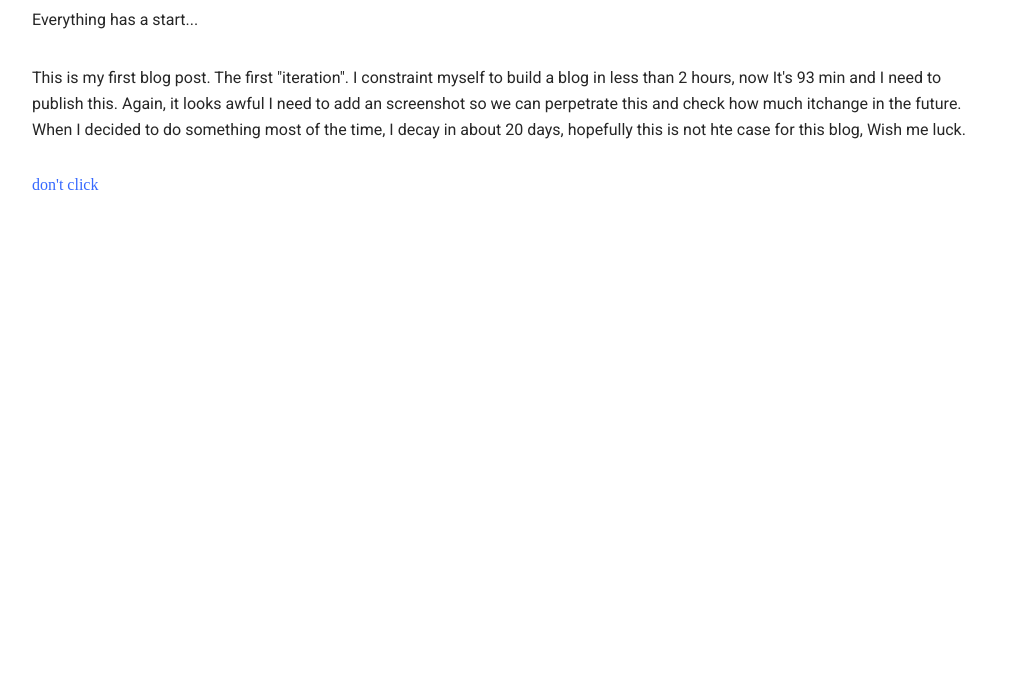
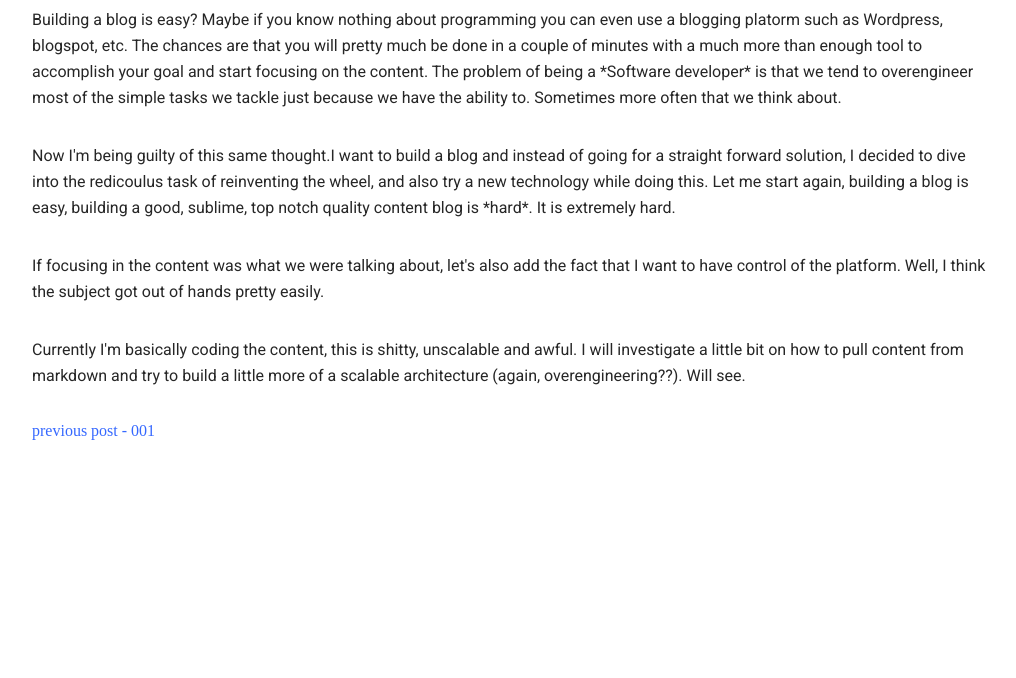
Before and after one commit to neomaxzero/blog, a Gatsby site: page / in a window 1280 px wide. Shown: the part 122-800 px from the top of the page, without its empty margins (128-1144 px from the left). Built offline with nearby package versions, Linux system fonts and the light colour scheme; Gatsby itself is replaced by a stand-in of ours; a web font is replaced by a local one.

Commit message:
Second post

```diff
--- a/src/pages/index.js
+++ b/src/pages/index.js
@@ -1,22 +1,7 @@
 import React from 'react'
-import { Link } from 'gatsby'
 
-import Layout from '../components/layout'
+import Post from './rough-start'
 
-const IndexPage = () => (
-  <Layout>
-    <h1>001</h1>
-    <p>Everything has a start...</p>
-    <p>
-      This is my first blog post. The first "iteration". I constraint myself to
-      build a blog in less than 2 hours, now It's 93 min and I need to publish
-      this. Again, it looks awful I need to add an screenshot so we can
-      perpetrate this and check how much itchange in the future. When I decided
-      to do something most of the time, I decay in about 20 days, hopefully this
-      is not hte case for this blog, Wish me luck.
-    </p>
-    <Link to="/page-2/">don't click</Link>
-  </Layout>
-)
+const IndexPage = () => <Post />
 
 export default IndexPage
--- /dev/null
+++ b/src/pages/rough-start.js
@@ -0,0 +1,41 @@
+import React from 'react'
+import { Link } from 'gatsby'
+
+import Layout from '../components/layout'
+
+const IndexPage = () => (
+  <Layout>
+    <h1>002 - Rough start</h1>
+    <p>
+      Building a blog is easy? Maybe if you know nothing about programming you
+      can even use a blogging platorm such as Wordpress, blogspot, etc. The
+      chances are that you will pretty much be done in a couple of minutes with
+      a much more than enough tool to accomplish your goal and start focusing on
+      the content. The problem of being a *Software developer* is that we tend
+      to overengineer most of the simple tasks we tackle just because we have
+      the ability to. Sometimes more often that we think about.
+    </p>
+    <p>
+      Now I'm being guilty of this same thought.I want to build a blog and
+      instead of going for a straight forward solution, I decided to dive into
+      the redicoulus task of reinventing the wheel, and also try a new
+      technology while doing this. Let me start again, building a blog is easy,
+      building a good, sublime, top notch quality content blog is *hard*. It is
+      extremely hard.
+    </p>
+    <p>
+      If focusing in the content was what we were talking about, let's also add
+      the fact that I want to have control of the platform. Well, I think the
+      subject got out of hands pretty easily.
+    </p>
+    <p>
+      Currently I'm basically coding the content, this is shitty, unscalable and
+      awful. I will investigate a little bit on how to pull content from
+      markdown and try to build a little more of a scalable architecture (again,
+      overengineering??). Will see.
+    </p>
+    <Link to="/first-post">previous post - 001</Link>
+  </Layout>
+)
+
+export default IndexPage
```
Also changed, not shown: src/pages/first-post.js (added, +22 -0 lines).
